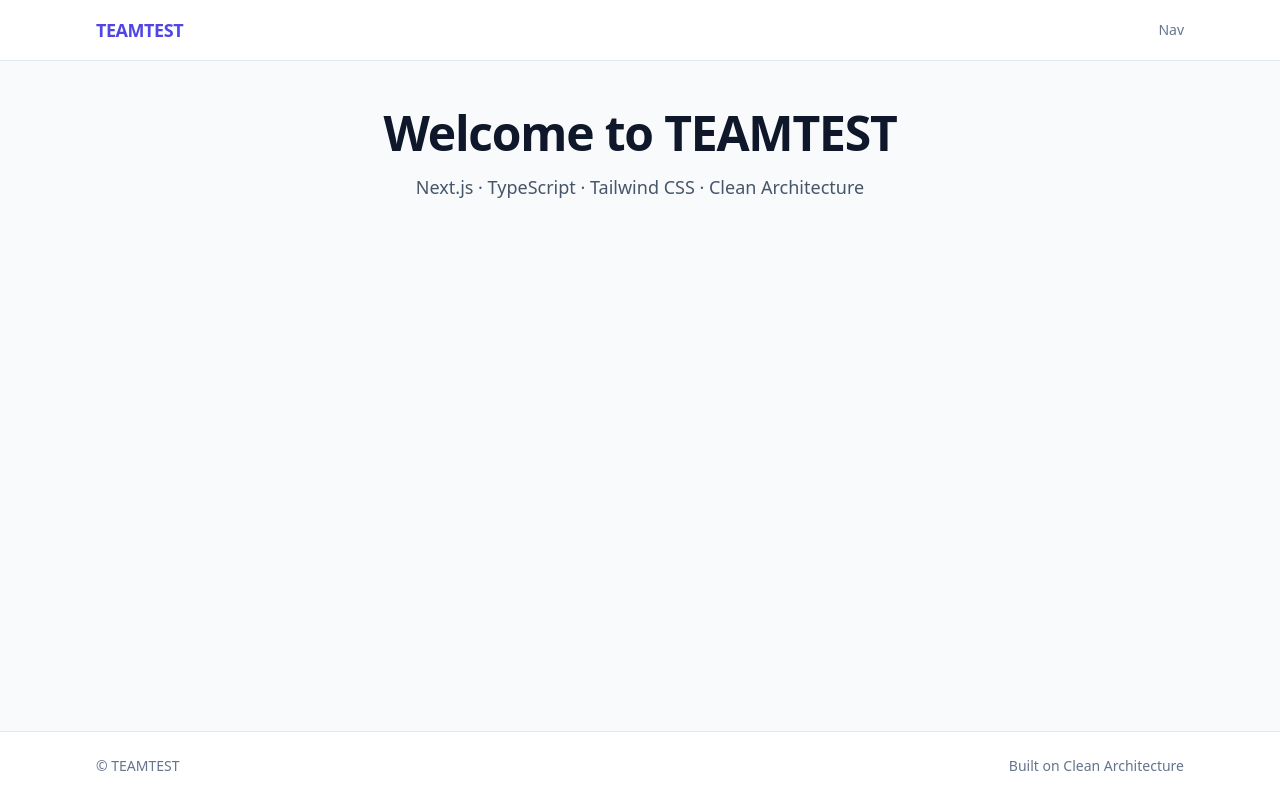
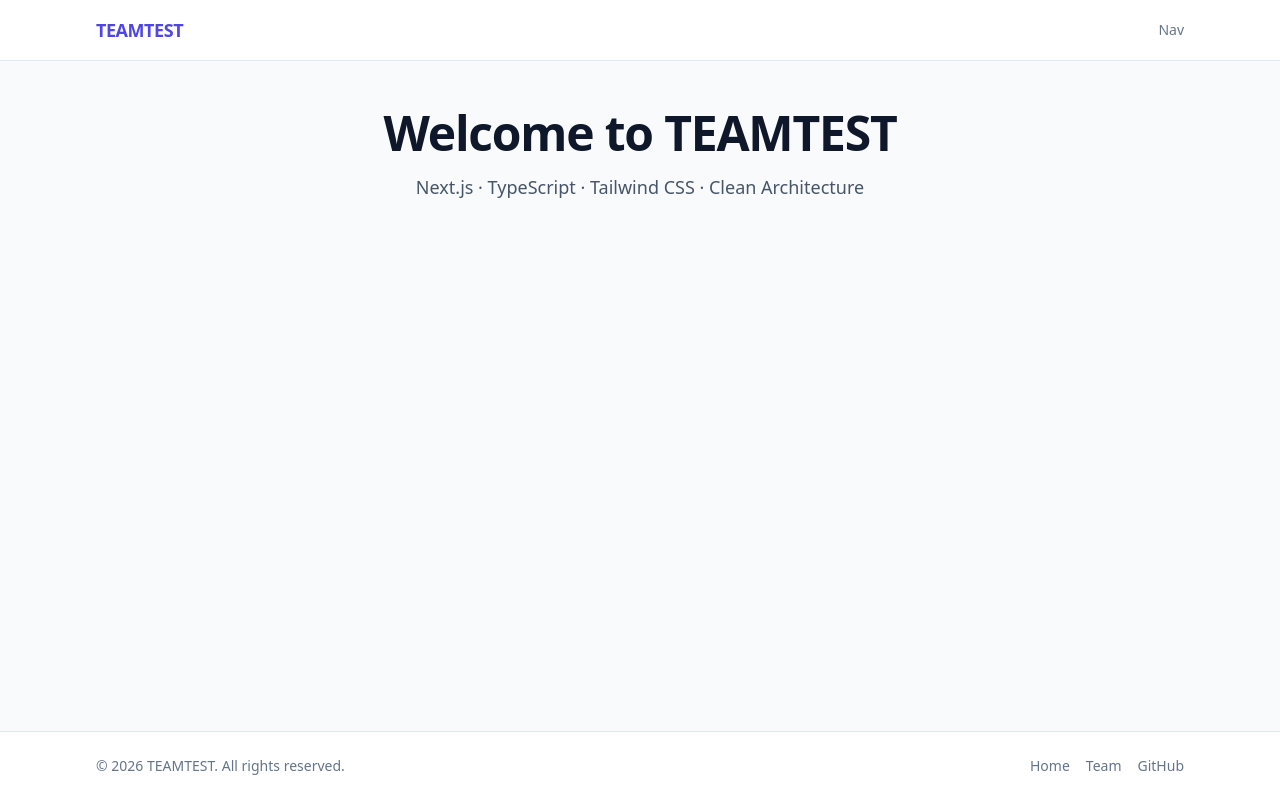
Before and after one commit to DiegolC97/TESTING32, a Next.js app: page / in a window 1280 px wide. Built offline with nearby package versions, Linux system fonts and the light colour scheme.

Commit message:
Add footer

```diff
--- a/src/app/page.tsx
+++ b/src/app/page.tsx
@@ -1,4 +1,5 @@
 import { BaseLayout } from "@interfaces/components/BaseLayout";
+import { Footer } from "@interfaces/components/Footer";
 
 /**
  * Landing page rendered at the root route ("/").
@@ -21,13 +22,7 @@ export default function HomePage() {
           </nav>
         </div>
       }
-      footer={
-        <div className="flex flex-col items-center justify-between gap-2 text-sm text-slate-500 sm:flex-row">
-          {/* Placeholder: footer content goes here */}
-          <span>© TEAMTEST</span>
-          <span>Built on Clean Architecture</span>
-        </div>
-      }
+      footer={<Footer />}
     >
       {/* Placeholder: main landing content (hero, features, etc.) goes here */}
       <section className="mx-auto max-w-2xl text-center">
--- /dev/null
+++ b/src/interfaces/components/Footer.tsx
@@ -0,0 +1,34 @@
+/**
+ * Site footer: copyright text plus a few navigation links.
+ *
+ * Pure presentation component (interfaces/adapters layer) — no business
+ * logic. The full-width band is provided by the surrounding footer slot
+ * in BaseLayout; this component lays out its own content responsively.
+ */
+export function Footer() {
+  const links = [
+    { label: "Home", href: "/" },
+    { label: "Team", href: "/api/team-members" },
+    { label: "GitHub", href: "https://github.com" },
+  ];
+
+  return (
+    <div className="flex flex-col items-center justify-between gap-3 text-sm text-slate-500 sm:flex-row">
+      <p>© 2026 TEAMTEST. All rights reserved.</p>
+      <nav aria-label="Footer">
+        <ul className="flex items-center gap-4">
+          {links.map((link) => (
+            <li key={link.href}>
+              <a
+                href={link.href}
+                className="transition-colors hover:text-brand"
+              >
+                {link.label}
+              </a>
+            </li>
+          ))}
+        </ul>
+      </nav>
+    </div>
+  );
+}
```
